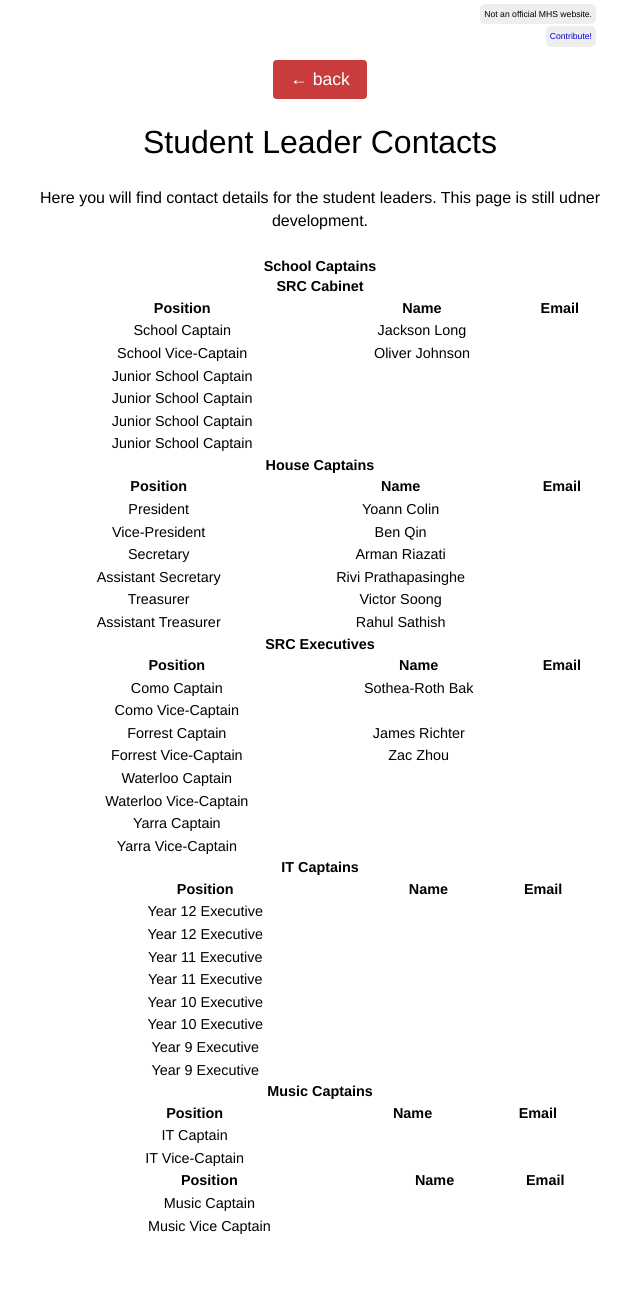
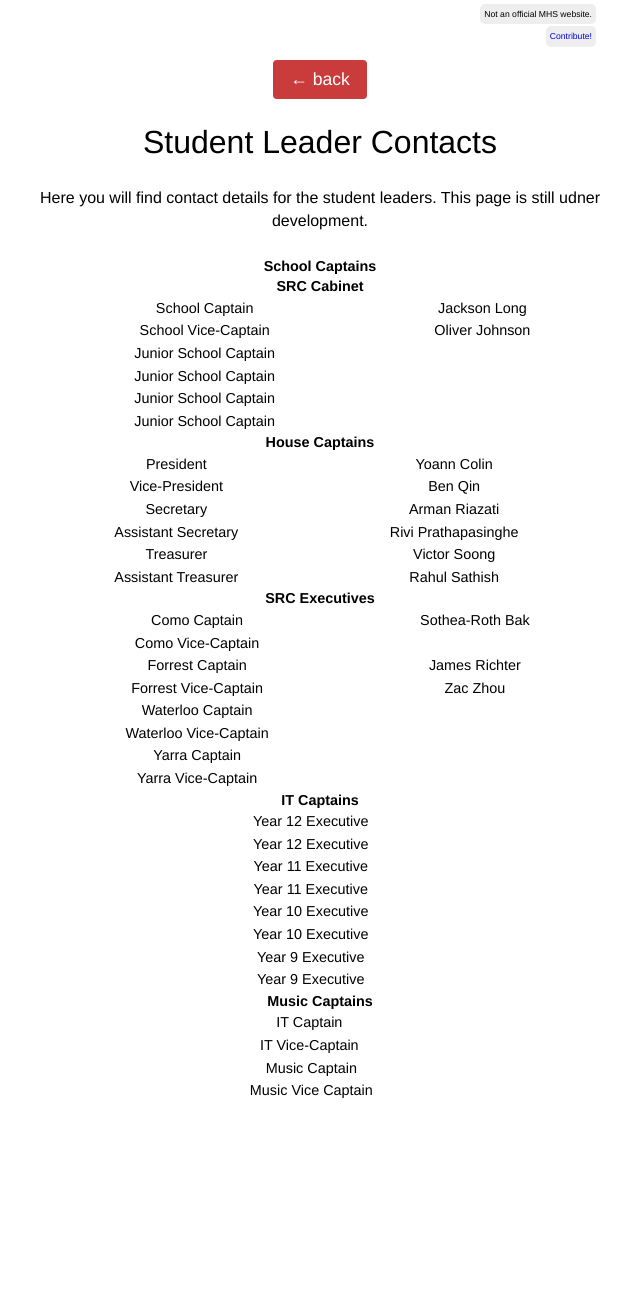
Before and after one commit to mhslinks/mhslinks.github.io, a Jekyll site: the page built from studentcontacts/index.html, in a window 1280 px wide. Shown: the whole page, without its empty margins (320-960 px from the left). Built offline with Jekyll 4.4.1, drawn with Linux system fonts in a browser that asks for light colours; after the commit the page ends 1162 px from its top, so only the background shows below that.

Commit message:
remove table headings

```diff
--- a/studentcontacts/index.html
+++ b/studentcontacts/index.html
@@ -13,11 +13,6 @@ title: Student Leader Contacts
         {% if student.group %}<b>{{student.group}}</b>
         <br>
         <table style="width:100%">
-            <tr>
-                <th>Position</th>
-                <th>Name</th>
-                <th>Email</th>
-            </tr>
             {% endif %}
             {% if student.position %}
             <tr>
```
